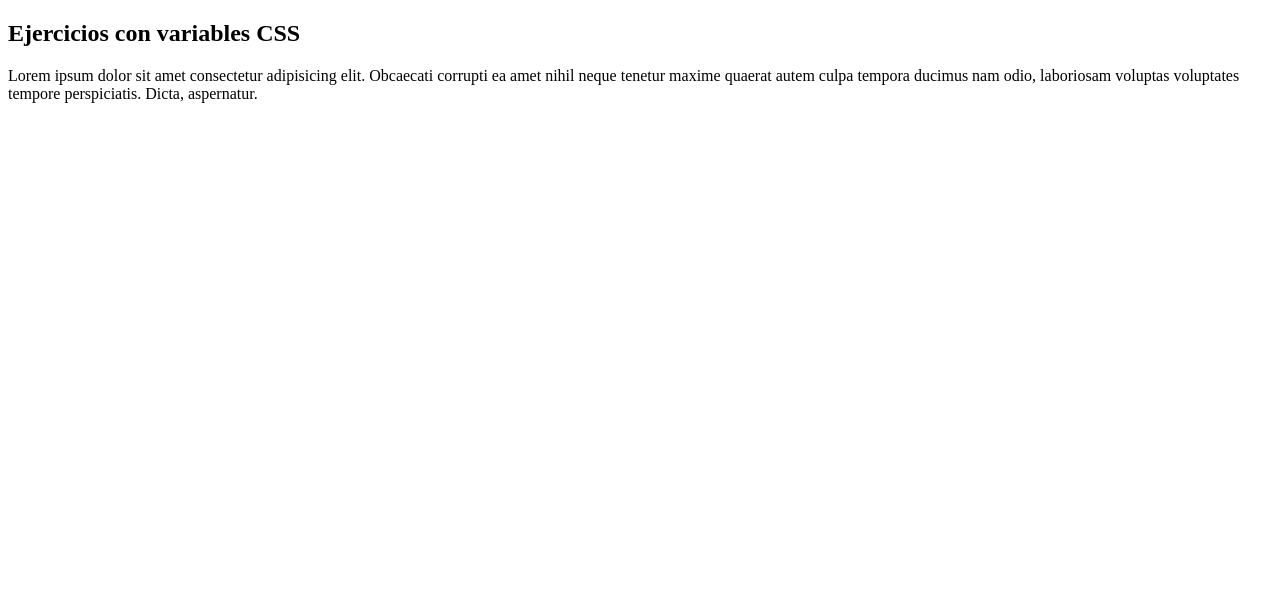
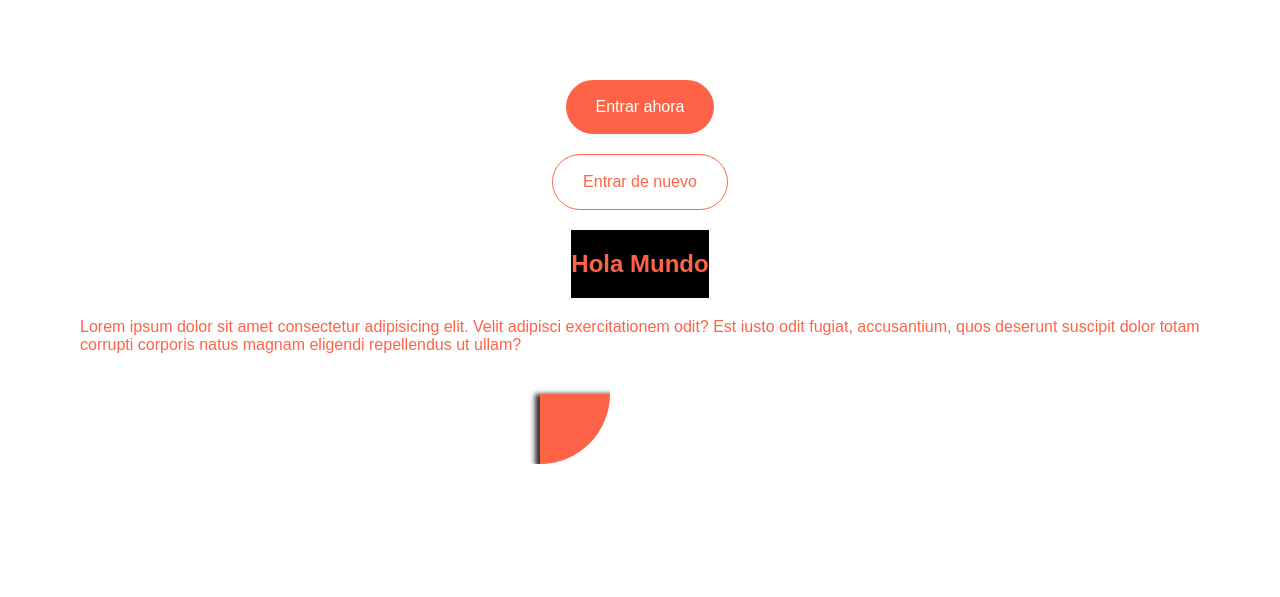
Before and after one commit to Javieravv/EjerciciosCss, a plain HTML site: page Index.html in a window 1280 px wide. Drawn offline with Linux system fonts and the light colour scheme.

Commit message:
Commit con VsCode

```diff
--- a/Index.html
+++ b/Index.html
@@ -5,9 +5,18 @@
     <meta http-equiv="X-UA-Compatible" content="IE=edge">
     <meta name="viewport" content="width=device-width, initial-scale=1.0">
     <title>Variables Css</title>
+    <link rel="stylesheet" href="estilos.css">
 </head>
 <body>
-    <h2>Ejercicios con variables CSS</h2>
-    <p>Lorem ipsum dolor sit amet consectetur adipisicing elit. Obcaecati corrupti ea amet nihil neque tenetur maxime quaerat autem culpa tempora ducimus nam odio, laboriosam voluptas voluptates tempore perspiciatis. Dicta, aspernatur.</p>
+    <a href="#" class="buttom">Entrar ahora</a>
+    <a href="#" class="buttom button--cta">Entrar de nuevo</a>
+
+    <div class="texts">
+        <h2 class="title">Hola Mundo</h2>
+
+        <p class="subtitle">Lorem ipsum dolor sit amet consectetur adipisicing elit. Velit adipisci exercitationem odit? Est iusto odit fugiat, accusantium, quos deserunt suscipit dolor totam corrupti corporis natus magnam eligendi repellendus ut ullam?</p>
+
+    </div>
+    <div class="square"></div>
 </body>
 </html>
--- /dev/null
+++ b/estilos.css
@@ -0,0 +1,75 @@
+/*
+Se recomienda declarar las variables en la raíz.
+pero pueden declararse en cualquier otro lugar, solo que las variables
+solo servirán para ese elemento y sus hijos.
+*/
+:root {
+    --primary: tomato;
+    --secondary: #fff;
+    --boxShadow: 0 5px 5px 5px rgba(0, 0, 0, 0.8);
+    --clipPath: circle(35% at top left);
+    --transition: clip-path 500s;
+}
+
+* {
+    margin: 0;
+    padding: 0;
+    box-sizing: border-box;
+}
+
+body {
+    font-family:arial,sans-serif;
+    display: grid;
+    justify-items: center;
+    padding: 80px;
+    gap: 20px;
+
+}
+
+.buttom {
+    background-color: var(--primary, steelblue);
+    color: var(--secondary);
+    text-decoration: none;
+    padding: 18px 30px;
+    display: inline-block;
+    border-radius: 30px;
+}
+
+.texts {
+    /*la variable colorfondo solo servirá en su scope, que es el div texts*/
+    --colorfondo: #000;
+}
+
+.button--cta {
+    background-color: var(--secondary);
+    color: var(--primary);
+    border: 1px solid;
+}
+
+.title {
+    padding-top: 20px;
+    padding-bottom: 20px;
+    text-align: center;
+    justify-self: center;
+    color: var(--primary);
+    margin-bottom: 20px;
+    background-color: var(--colorfondo);
+}
+
+.subtitle {
+    color: var(--primary);
+    margin-bottom: 20px;
+}
+
+.square {
+    background-color: var(--primary);
+    width: 200px;
+    height: 200px;
+    box-shadow: var(--boxShadow);
+    clip-path: var(--clipPath);
+    transition: var(--transition);
+}
+
+.square:hover {
+    --clipPath: circle (150% at top left);
+}
```
